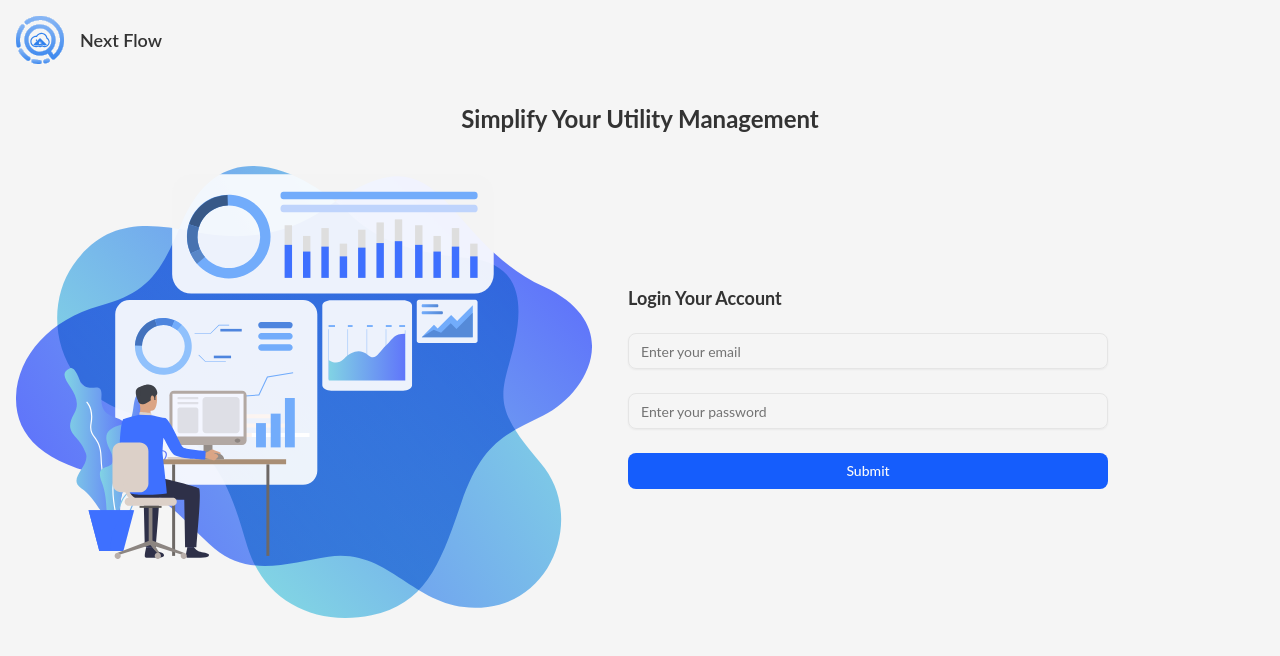
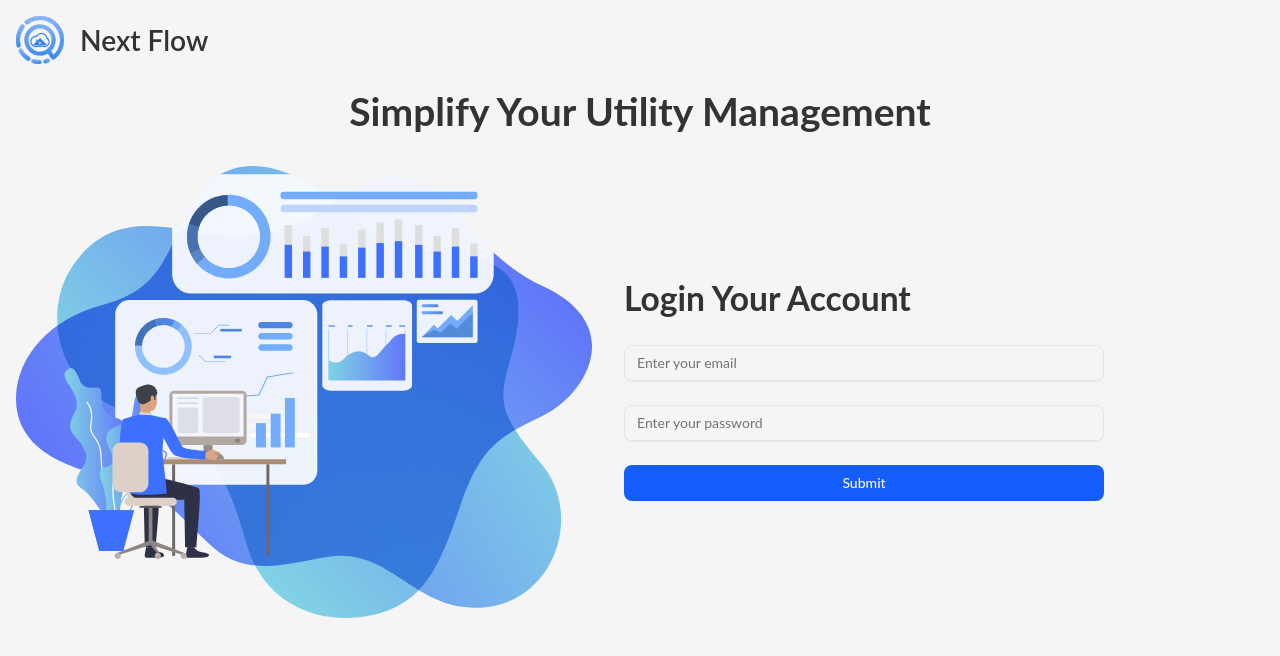
Before and after one commit to AungMyoAye101/react-tenant-web-app, a React (Vite) app: page /auth/login in a window 1280 px wide. Shown: the top 656 px of the page. Built offline with nearby package versions, Linux system fonts and the light colour scheme.

Commit message:
Feat  : update login page and update typo.

```diff
--- a/src/features/auth/components/loginForm.tsx
+++ b/src/features/auth/components/loginForm.tsx
@@ -36,7 +36,7 @@ const LoginForm = () => {
 
         <Form {...form}>
             <form onSubmit={form.handleSubmit(onSubmit)} className="flex-1 flex flex-col gap-6 px-4 max-w-lg  ">
-                <h1 className="text-lg font-bold">Login Your Account</h1>
+                <h3 className=" font-bold">Login Your Account</h3>
                 <FormField
                     control={form.control}
                     name="email"
--- a/src/features/auth/login/index.tsx
+++ b/src/features/auth/login/index.tsx
@@ -4,16 +4,16 @@ import logo from '@/assets/icons/logo-1.svg'
 import LoginForm from '../components/loginForm'
 const Login = () => {
     return (
-        <section className='min-h-screen space-y-6'>
-            <div className='flex items-center gap-4 py-4'>
+        <section className='min-h-screen space-y-5'>
+            <div className='flex items-center gap-4 pt-4'>
                 <img src={logo} alt="Next flow logo" className='size-12' />
-                <h1 className='font-semibold text-lg'>Next Flow </h1>
+                <h4 className='font-semibold'>Next Flow </h4>
             </div>
 
-            <h1 className='text-2xl font-bold text-center'>
+            <h2 className='font-bold text-center'>
                 Simplify Your Utility Management
-            </h1>
-            <div className='flex flex-col md:flex-row  items-center  gap-5'>
+            </h2>
+            <div className='flex flex-col md:flex-row  items-center  gap-4'>
                 <img src={image} alt="Hero illustration photo" className='min-w-[100px] max-w-xl h-auto ' />
                 <LoginForm />
             </div>
--- a/src/index.css
+++ b/src/index.css
@@ -274,35 +274,35 @@
   h2 {
     @apply font-semibold leading-snug;
     /* min 1.5rem (24px), max 2.25rem (36px) */
-    font-size: clamp(1.5rem, 1.8vw + 1rem, 2.25rem);
+    font-size: clamp(1.75rem, 1.8vw + 1rem, 2.75rem);
   }
 
   h3 {
     @apply font-semibold leading-snug;
     /* min 1.25rem (20px), max 1.875rem (30px) */
-    font-size: clamp(1.25rem, 1.5vw + 0.9rem, 1.875rem);
+    font-size: clamp(1.5rem, 1.5vw + 0.9rem, 2.5rem);
   }
 
   h4 {
     @apply font-medium leading-snug;
     /* min 1.125rem (18px), max 1.5rem (24px) */
-    font-size: clamp(1.125rem, 1.2vw + 0.8rem, 1.5rem);
+    font-size: clamp(1.25rem, 1.2vw + 0.8rem, 2.25rem);
   }
 
   h5 {
     @apply font-medium leading-snug;
     /* min 1rem (16px), max 1.25rem (20px) */
-    font-size: clamp(1rem, 0.8vw + 0.7rem, 1.25rem);
+    font-size: clamp(1.125rem, 0.8vw + 0.7rem, 2rem);
   }
 
   h6 {
-    @apply font-medium uppercase tracking-wide leading-snug;
+    @apply font-medium tracking-wide leading-snug;
     /* min 0.875rem (14px), max 1rem (16px) */
-    font-size: clamp(0.875rem, 0.6vw + 0.6rem, 1rem);
+    font-size: clamp(1rem, 0.6vw + 0.6rem, 1.75rem);
   }
 
   p {
-    @apply text-gray-700 leading-relaxed;
+    @apply leading-relaxed;
     /* min 1rem (16px), max 1.125rem (18px) */
     font-size: clamp(1rem, 0.6vw + 0.8rem, 1.125rem);
   }
```
